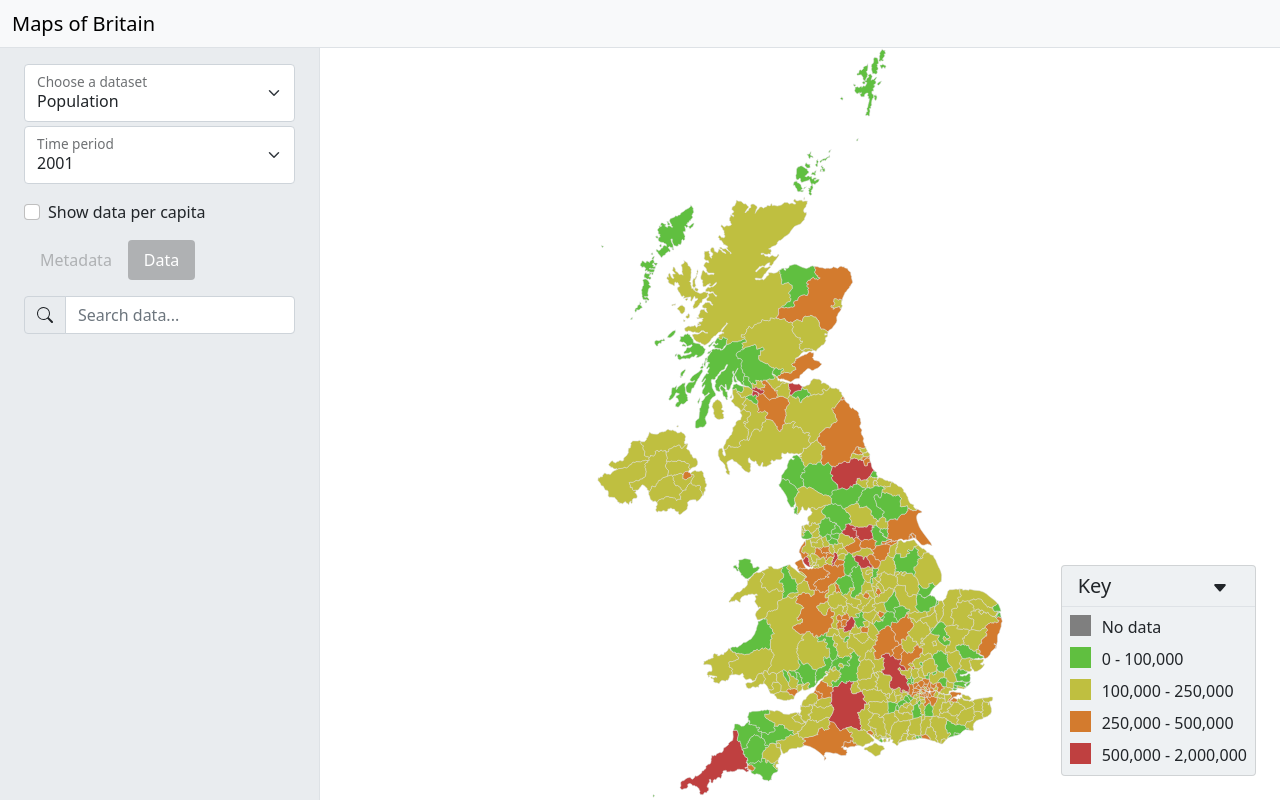
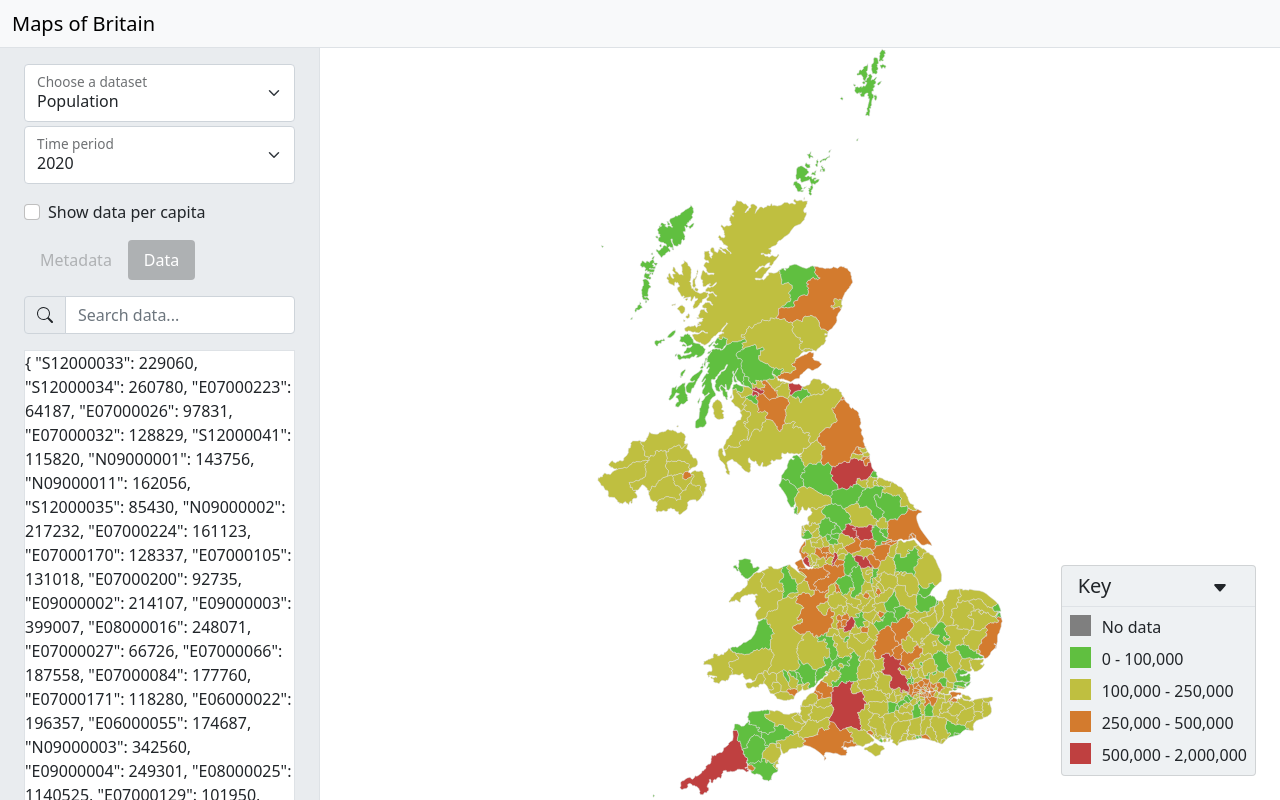
Before and after one commit to ilkutkutlar/uk-regional-data-visualiser, a Vue app: page / in a window 1280 px wide. Both pictures are taken after a click on the tab "Data". Built offline with nearby package versions, Linux system fonts and the light colour scheme.

Commit message:
select boxes are now functional

```diff
--- a/src/App.vue
+++ b/src/App.vue
@@ -7,6 +7,7 @@ import InfoPanel from "./components/InfoPanel.vue";
 import DataDetailsPanel from "./components/DataDetailsPanel.vue";
 import RegionsMap from "./components/RegionsMap.vue";
 import { population } from "./datasets/population.ts";
+import { pubsAndBars } from "./datasets/pubs_and_bars";
 
 export default {
   components: {
@@ -20,7 +21,7 @@ export default {
   },
   data() {
     return {
-      allDatasets: [population],
+      allDatasets: [population, pubsAndBars],
       dataset: population,
       timePeriod: "2020",
       highlightedRegion: null,
@@ -66,6 +67,15 @@ export default {
       this.isDataDownloaded = true;
     });
   },
+  watch: {
+    dataset(newDataset) {
+      this.isDataDownloaded = false;
+      newDataset.downloadData().then(() => {
+        this.timePeriod = this.dataset.timePeriods.slice(-1)[0];
+        this.isDataDownloaded = true;
+      });
+    },
+  },
 };
 </script>
 
@@ -81,7 +91,11 @@ export default {
   />
 
   <div id="main" class="row m-0">
-    <DataDetailsPanel :dataset="this.dataset" :allDatasets="this.allDatasets" />
+    <DataDetailsPanel
+      v-model:dataset="this.dataset"
+      v-model:timePeriod="this.timePeriod"
+      :allDatasets="this.allDatasets"
+    />
     <RegionsMap
       v-if="this.isDataDownloaded"
       :dataset="this.dataset"
--- a/src/components/DataDetailsPanel.vue
+++ b/src/components/DataDetailsPanel.vue
@@ -5,7 +5,7 @@ import IconLink from "./icons/IconLink.vue";
 import IconSearch from "./icons/IconSearch.vue";
 
 export default {
-  props: ["dataset", "allDatasets"],
+  props: ["dataset", "allDatasets", "timePeriod"],
   components: {
     SelectFloating,
     IconText,
@@ -30,6 +30,25 @@ export default {
       return this.dataset.timePeriods.map((period) => {
         return { value: period, text: period };
       });
+    },
+    modelTimePeriod: {
+      get() {
+        return this.timePeriod;
+      },
+      set(value) {
+        this.$emit("update:timePeriod", value);
+      },
+    },
+    modelDataset: {
+      get() {
+        return this.dataset.metadata.id;
+      },
+      set(value) {
+        this.$emit(
+          "update:dataset",
+          this.allDatasets.find((dataset) => dataset.metadata.id == value)
+        );
+      },
     },
   },
 };
@@ -61,6 +80,7 @@ export default {
           aria-label="Dataset select"
           outer-div-classes="mb-1 mt-3"
           :items="this.dataSelectItems"
+          v-model="this.modelDataset"
         />
         <SelectFloating
           id="panel-data-time-period"
@@ -69,6 +89,7 @@ export default {
           aria-label="Dataset time period select"
           outer-div-classes="mb-3"
           :items="this.timePeriodSelectItems"
+          v-model="this.modelTimePeriod"
         />
         <div class="form-check mb-3">
           <input
@@ -167,7 +188,11 @@ export default {
               />
             </div>
             <table class="w-100 m-auto mb-3 border bg-white">
-              <tbody id="data-table"></tbody>
+              <tbody id="data-table">
+                {{
+                  this.dataset.data[this.timePeriod]
+                }}
+              </tbody>
             </table>
           </div>
         </div>
--- a/src/components/partials/SelectFloating.vue
+++ b/src/components/partials/SelectFloating.vue
@@ -1,20 +1,38 @@
 <script>
 export default {
-  props: {
-    outerDivClasses: String,
-    id: String,
-    name: String,
-    ariaLabel: String,
-    label: String,
-    items: Array
-  }
-}
+  props: [
+    "outerDivClasses",
+    "id",
+    "name",
+    "ariaLabel",
+    "label",
+    "items",
+    "modelValue",
+  ],
+  emits: ["update:modelValue"],
+  computed: {
+    value: {
+      get() {
+        return this.modelValue;
+      },
+      set(value) {
+        this.$emit("update:modelValue", value);
+      },
+    },
+  },
+};
 </script>
 
 <template>
   <div class="form-floating" :class="outerDivClasses">
-    <select :id="id" :name="name" :aria-label="ariaLabel" class="form-select">
-      <option v-for="item in this.items" :value="item.value">
+    <select
+      :id="id"
+      :name="name"
+      :aria-label="ariaLabel"
+      class="form-select"
+      v-model="this.value"
+    >
+      <option v-for="item in this.items" :key="item.value" :value="item.value">
         {{ item.text }}
       </option>
     </select>
```
Also changed, not shown: src/components/KeyWindow.vue (+0 -22 lines).
